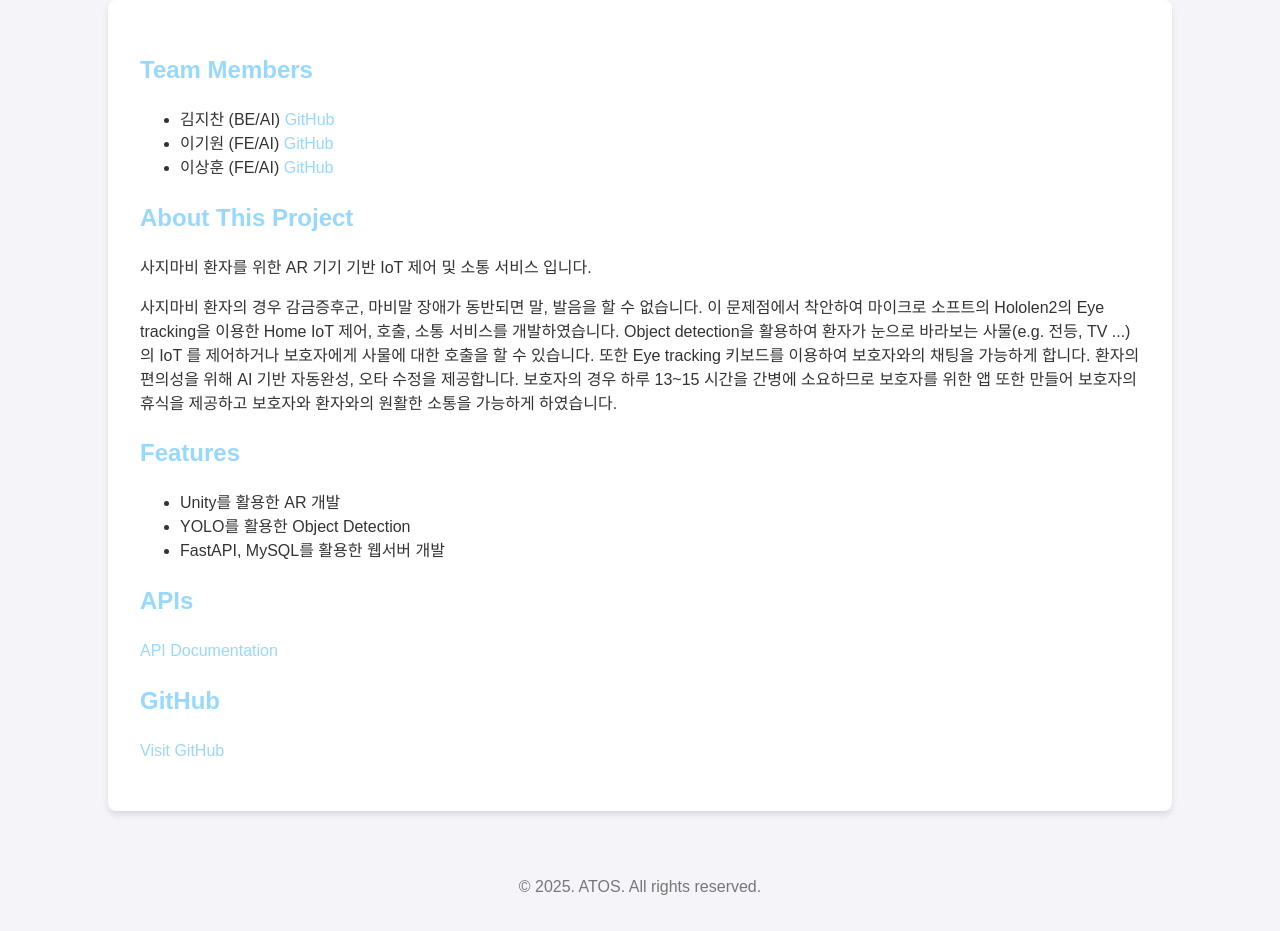
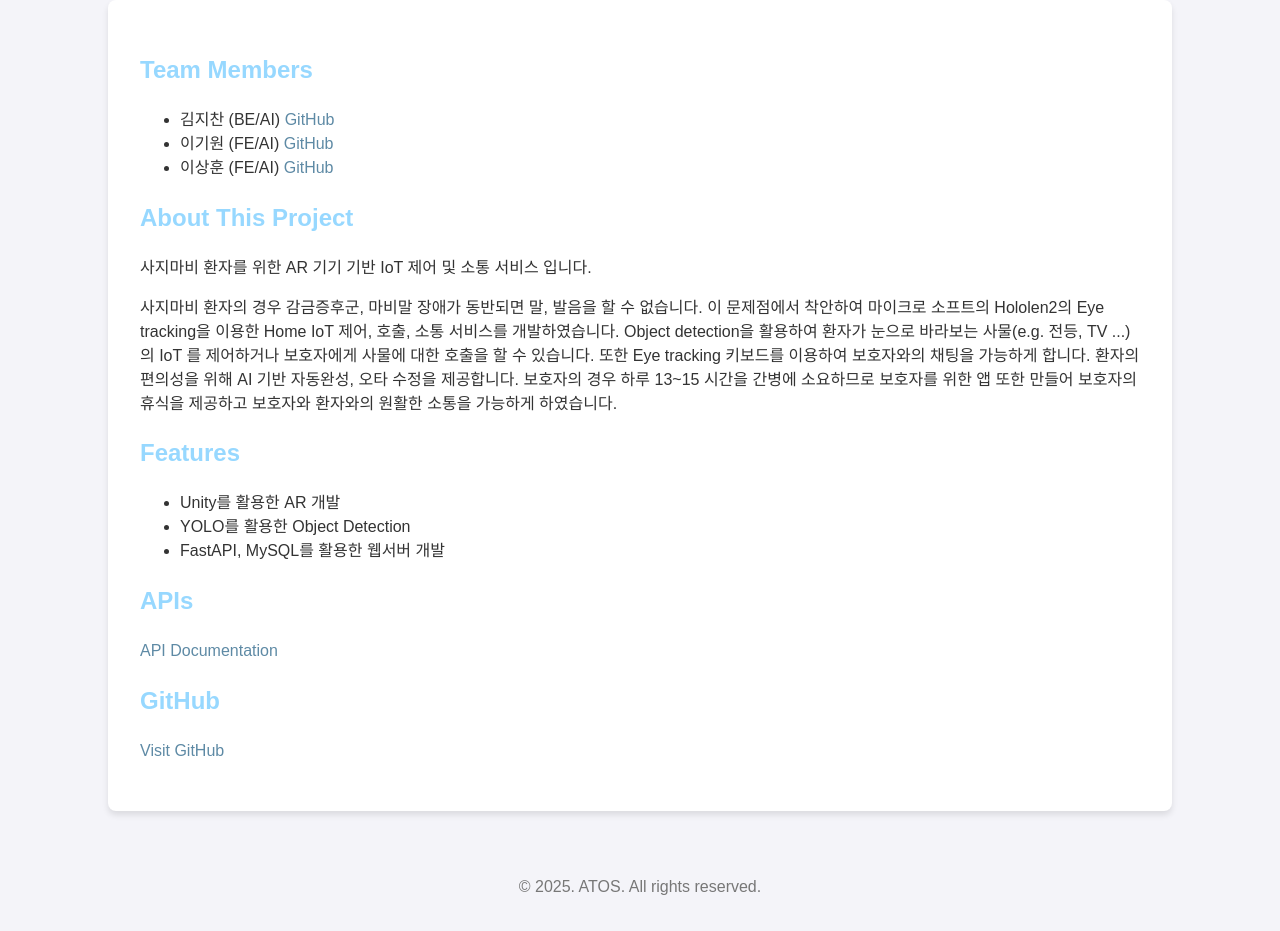
Before and after one commit to ATOSCD/BackEnd, a FastAPI app: page / in a window 1280 px wide. Shown: the part 123-1054 px from the top of the page. Run offline with FastAPI, Linux system fonts and the light colour scheme.

Commit message:
(STYLE) Update link text color

```diff
--- a/app/templates/root.html
+++ b/app/templates/root.html
@@ -43,7 +43,7 @@
             color: #777;
         }
         a {
-            color: #97D8FF;
+            color: #5e8aa5;
             text-decoration: none;
         }
         a:hover {
```
